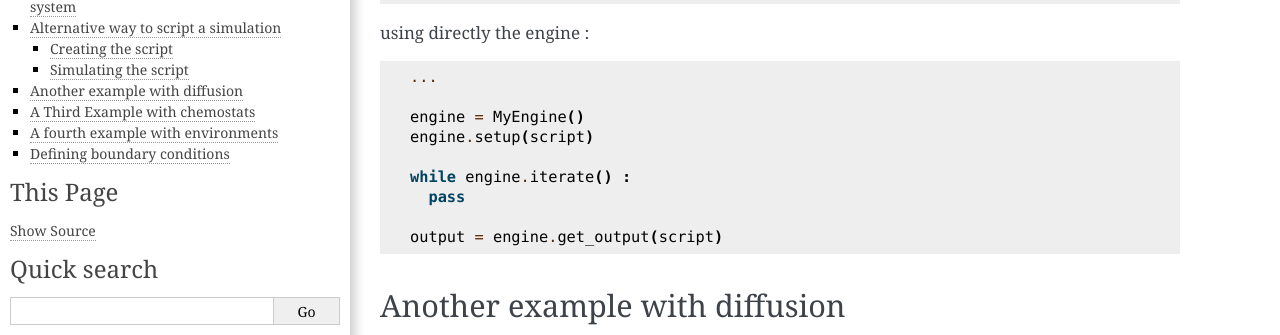
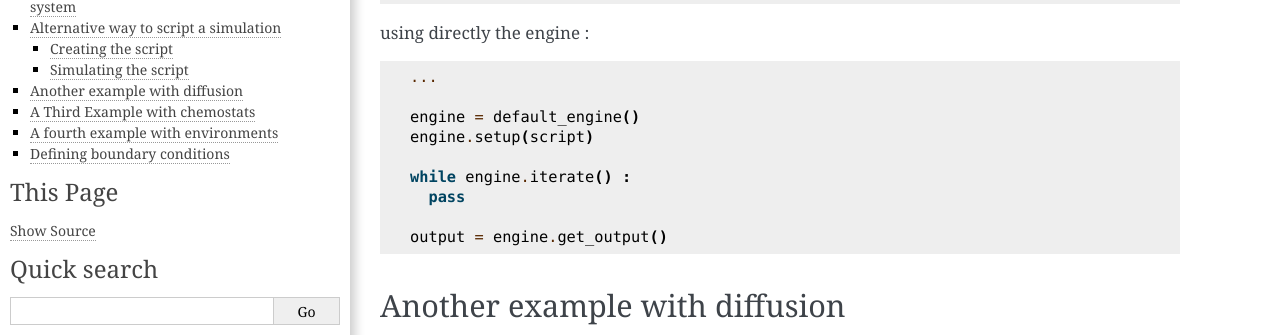
Before and after one commit to ThibaultFillion/strengths, a Sphinx documentation site: the page built from documentation/building_and_simulating_rds.rst, in a window 1280 px wide and 900 px high, scrolled down 6954 px. Shown: the part 152-487 px from the top of the window. Built offline with Sphinx 7.4.7, drawn with Linux system fonts in a browser that asks for light colours.

Commit message:
Update building_and_simulating_rds.rst

```diff
--- a/documentation/building_and_simulating_rds.rst
+++ b/documentation/building_and_simulating_rds.rst
@@ -367,13 +367,13 @@ using directly the engine :
 
   ...
 
-  engine = MyEngine()
+  engine = default_engine()
   engine.setup(script)
 
   while engine.iterate() :
     pass
 
-  output = engine.get_output(script)
+  output = engine.get_output()
 
 Another example with diffusion
 ------------------------------
```
